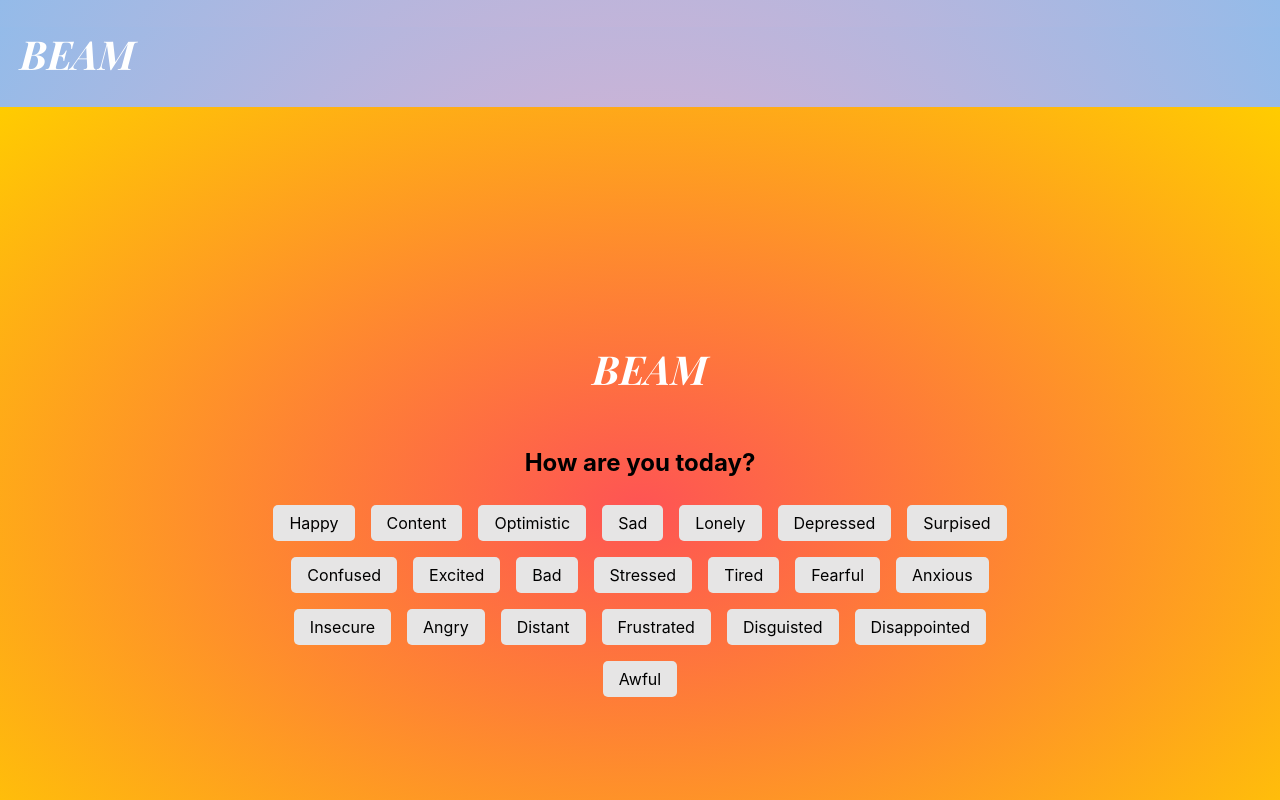
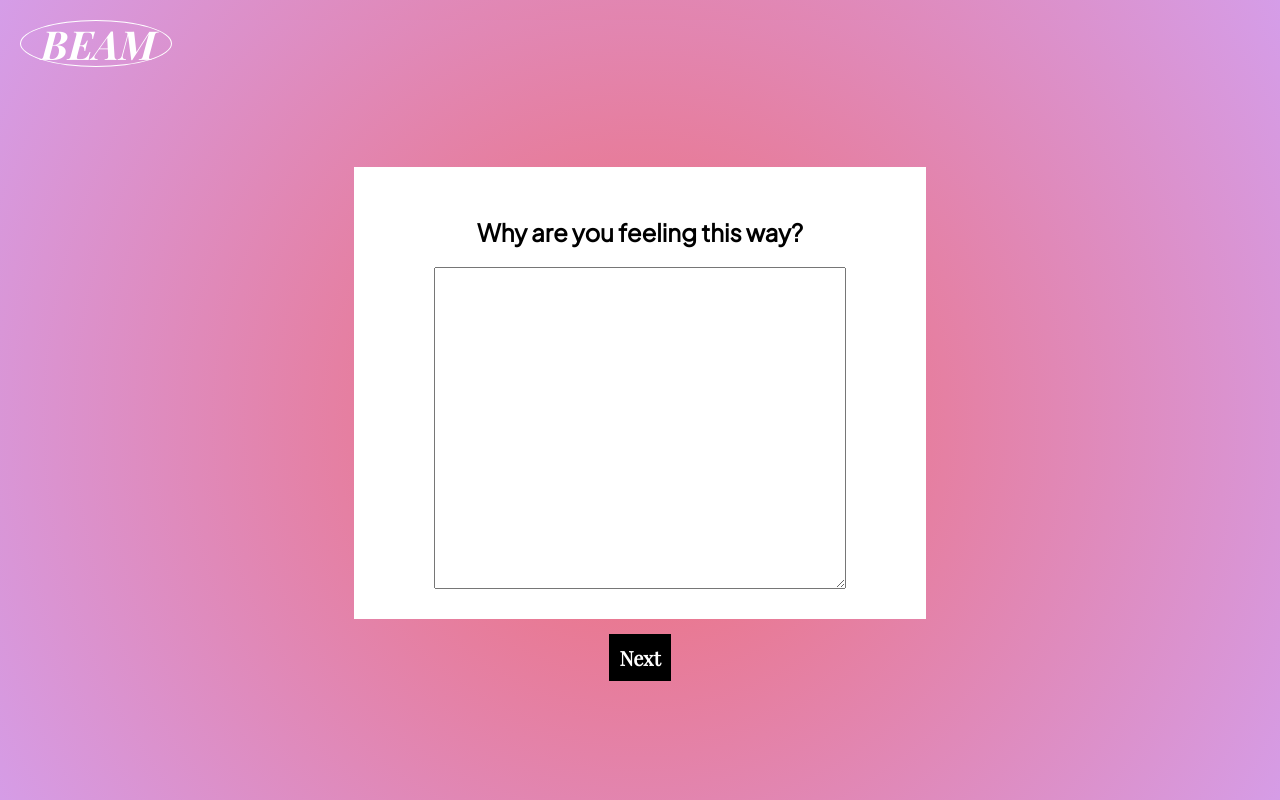
Before and after one commit to espressoGoddess/beam, a React (Create React App) app: page / in a window 1280 px wide. Shown: the top 800 px of the page. Built offline with nearby package versions, Linux system fonts and the light colour scheme.

Commit message:
feat: add styling for journal prompt component

```diff
--- a/src/Components/Activities/Activities.css
+++ b/src/Components/Activities/Activities.css
@@ -21,6 +21,7 @@ button {
   background-color: black;
   color: white;
   font-family: 'Playfair Display', serif;
+  font-weight: bold;
 }
 
 .activity-card {
--- a/src/Components/App/App.js
+++ b/src/Components/App/App.js
@@ -38,11 +38,11 @@ const App = () => {
   return (
     <main>
       <Header user={user}/>
-      <Feelings setFeeling={setFeeling}/>
-      <Activities activities={activities} updateActivity={updateActivity}/>
+      {/* <Feelings setFeeling={setFeeling}/> */}
+      {/* <Activities activities={activities} updateActivity={updateActivity}/> */}
       <JournalPrompt />
-      <JournalEntry journal={journal}/>
-      <FeelingsLog logs={userLogs}/>
+      {/* <JournalEntry journal={journal}/> */}
+      {/* <FeelingsLog logs={userLogs}/> */}
     </main>
   )
 }
--- a/src/Components/Header/Header.css
+++ b/src/Components/Header/Header.css
@@ -1,6 +1,24 @@
+* {
+  padding: 0;
+  margin: 0;
+}
+
+.logo {
+  display: flex;
+  align-items: center;
+  justify-content: flex-start;
+  border: 1px solid white;
+  margin: 20px;
+  width: 150px;
+  height: 45px;
+  border-radius: 65%;
+}
+
 h1 {
+  margin: 20px;
   font-family: 'Playfair Display SC', serif;
   color: white;
   font-size: 40px;
   margin-left: 20px;
+  padding:0%;
 }
--- a/src/Components/Header/Header.js
+++ b/src/Components/Header/Header.js
@@ -3,9 +3,9 @@ import './Header.css'
 
 const Header = () => {
   return (
-    <>
-    <h1>BEAM</h1>
-    </>
+      <header className="logo">
+        <h1>BEAM</h1>
+      </header>
   )
 }
 
--- a/src/Components/JournalPrompt/JournalPrompt.css
+++ b/src/Components/JournalPrompt/JournalPrompt.css
@@ -0,0 +1,42 @@
+body, html {
+  background: rgb(240,108,116);
+  background: radial-gradient(circle, rgba(240,108,116,1) 0%, rgba(213,157,232,1) 100%);
+  height: 100%;
+  width: 100%;
+}
+
+.prompt-container {
+  display: flex;
+  flex-direction: column;
+  align-items: center;
+}
+
+form {
+  display: flex;
+  flex-direction: column;
+  align-items: center;
+  margin-top: 10vh;
+  height: 100%;
+  padding: 30px;
+  background-color: white;
+  width: 40vw;
+}
+
+textarea {
+  width: 80%;
+  height: 40vh;
+}
+
+.prompt {
+  font-family: 'Plus Jakarta Sans', sans-serif;
+}
+
+.next-button {
+  font-family: 'Plus Jakarta Sans', sans-serif;
+  font-size: 20px;
+  border-radius: 0;
+  background-color: black;
+  font-weight: bold;
+  color: white;
+  font-family: 'Playfair Display', serif;
+}
--- a/src/Components/JournalPrompt/JournalPrompt.js
+++ b/src/Components/JournalPrompt/JournalPrompt.js
@@ -1,12 +1,16 @@
 import React from "react";
+import './JournalPrompt.css'
 
 const JournalPrompt = () => {
   return (
-    <form>
-      <h2>Prompt</h2>
-      <input type="text"/>
-    </form>
+    <div className="prompt-container">
+      <form>
+        <h2 className="prompt">Why are you feeling this way?</h2>
+        <textarea id="journal-entry"></textarea>
+      </form>
+      <button className="next-button">Next</button>
+    </div>
   )
 }
 
-export default JournalPrompt
+export default JournalPrompt;
```
